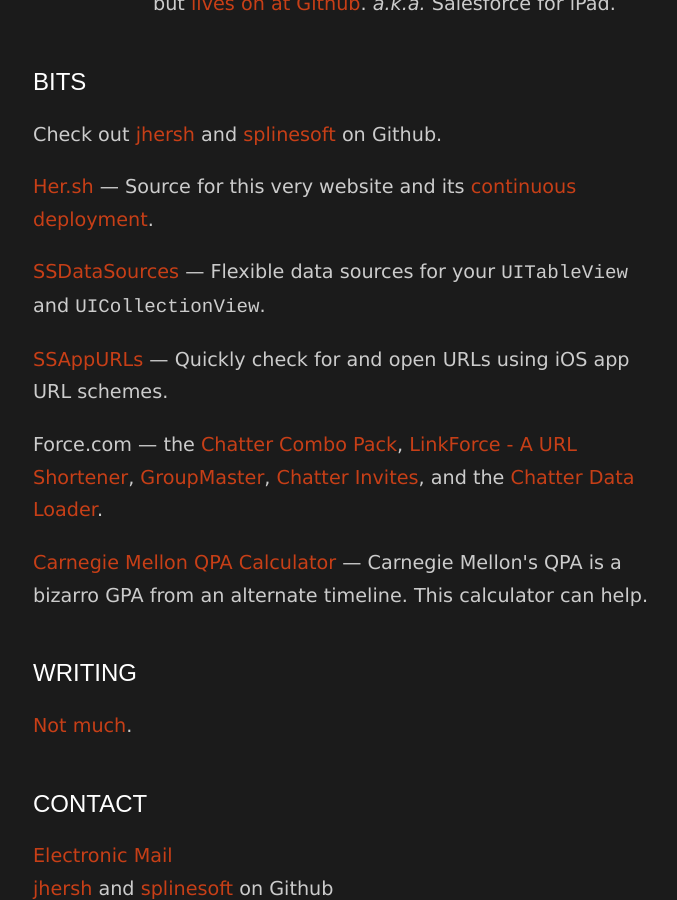
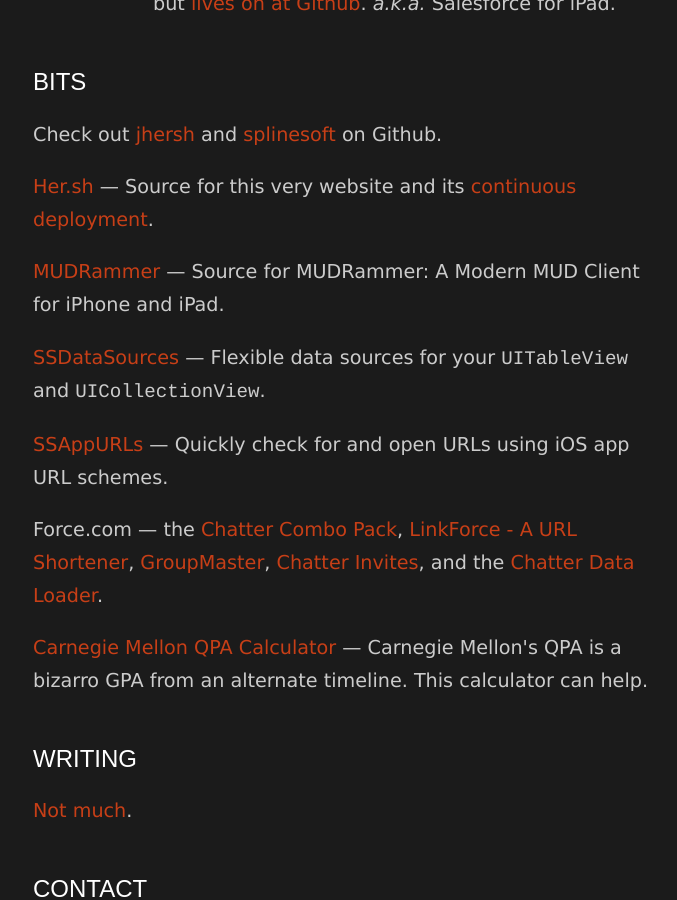
Before and after one commit to jhersh/her.sh, a Jekyll site: the page built from index.html, in a window 1280 px wide and 900 px high, scrolled down 921 px. Shown: the whole window, without its empty margins (297-974 px from the left). Built offline with Jekyll 4.4.1, drawn with Linux system fonts in a browser that asks for light colours.

Commit message:
Add rammer source link

```diff
--- a/index.html
+++ b/index.html
@@ -40,6 +40,8 @@
 
 <p><a href="{{ site.author.github }}/her.sh">Her.sh</a> &mdash; Source for this very website and its <a href="{{ site.ciurl }}">continuous deployment</a>.</p>
 
+<p><a href="{{ site.mudsource }}">MUDRammer</a> — Source for MUDRammer: A Modern MUD Client for iPhone and iPad.</p>
+
 <p><a href="{{ site.splinesoft.github }}/SSDataSources">SSDataSources</a> &mdash; Flexible data sources for your <code>UITableView</code> and <code>UICollectionView</code>.</p>
 
 <p><a href="{{ site.splinesoft.github }}/SSAppURLs">SSAppURLs</a> &mdash; Quickly check for and open URLs using iOS app URL schemes.</p>
```
